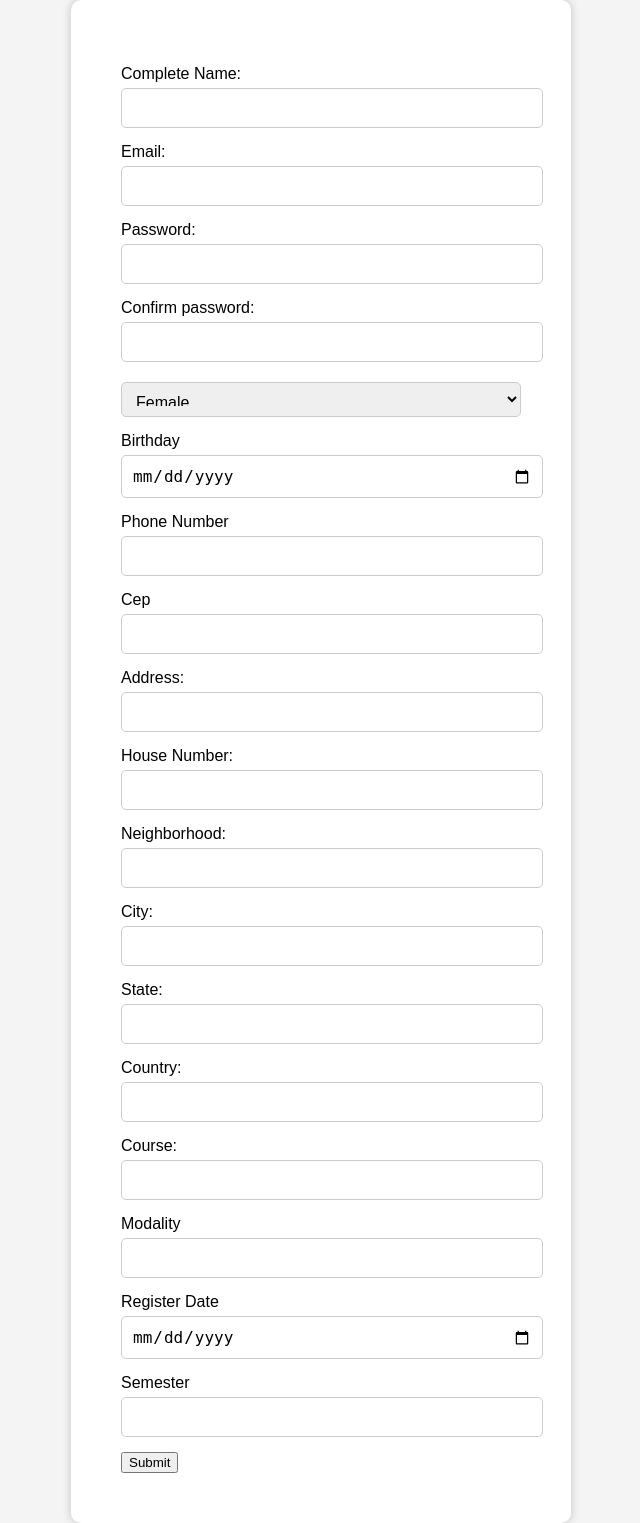
After one commit to Murilo1501/Academy, a PHP site: page /cadastro.html in a window 1280 px wide. The commit adds this page. Shown: the whole page, without its empty margins (319-959 px from the left). Run offline with PHP 8.4, Linux system fonts and the light colour scheme.

Commit message:
Login and register

```diff
--- a/Controller/aplicationController.php
+++ b/Controller/LoginController.php
@@ -12,13 +12,14 @@ if(!empty($_POST['email'])  && !empty($_POST['password'])){
     $filter = filter($user,$password);
 
     if($filter){
-       $success =  login($filter);
+       $success = login($filter);
        if($success){
            $_SESSION['email'] = $success;
            header("Location:../Views/logado.php");
            exit();
        }
     } else{
-
+       header("Location:../Views/index.php");
+       exit();
     }
 }
--- a/Controller/trateFunctions.php
+++ b/Controller/trateFunctions.php
@@ -2,12 +2,15 @@
 
 function filter($email,$senha):array{
 
-  $email =  filter_var($email,FILTER_VALIDATE_EMAIL);
+  $email = filter_var($email,FILTER_SANITIZE_EMAIL);
+  $email = filter_var($email,FILTER_VALIDATE_EMAIL);
   $email = htmlspecialchars($email);
   $email = addslashes($email);
 
   $senha = htmlspecialchars($senha);
   $senha = addslashes($senha);
+
+
 
 
   $data = [
--- /dev/null
+++ b/Views/cadastro.html
@@ -0,0 +1,106 @@
+<!DOCTYPE html>
+<html lang="en">
+<head>
+    <meta charset="UTF-8">
+    <meta http-equiv="X-UA-Compatible" content="IE=edge">
+    <meta name="viewport" content="width=device-width, initial-scale=1.0">
+    <title>Cadastro</title>
+    <style>
+       body {
+            font-family: Arial, sans-serif;
+            background: #f4f4f4;
+            margin: 0;
+            display: flex;
+            justify-content: center;
+            align-items: center;
+            height: 100%;
+        }
+
+        .container {
+            background: #fff;
+            border-radius: 10px;
+            box-shadow: 0 0 10px rgba(0, 0, 0, 0.2);
+            padding: 50px;
+            width: 400px;
+        }
+
+        h2 {
+            color: #3498db;
+        }
+
+        .form-group {
+            margin: 15px 0;
+        }
+
+        label {
+            display: block;
+            text-align: left;
+            font-weight: bold;
+        }
+
+        input[type="text"],
+        input[type="email"],
+        input[type="password"],
+        input[type="date"],
+        input[type="number"],
+        select {
+            width: 100%;
+            padding: 10px;
+            border: 1px solid #ccc;
+            border-radius: 5px;
+            font-size: 16px;
+            margin-top: 5px;
+        }
+
+        select {
+            height: 35px;
+        }
+
+        input[type="submit"] {
+            background-color: #3498db;
+            color: #fff;
+            border: none;
+            padding: 10px 20px;
+            border-radius: 5px;
+            cursor: pointer;
+        }
+
+        input[type="submit"]:hover {
+            background-color: #258cd1;
+        }
+</style>
+
+
+</head>
+<body>
+    <div class="container">
+        <form method="post" action="../Controller/registerController.php">
+           <div class="form-group">Complete Name:<label for="CompleteName"></label><input type="text" name="CompleteName" id="CompleteName"></div>
+           <div class="form-group">Email:<label for="email"></label><input type="email" name="email" id="email"></div>
+           <div class="form-group">Password:<label for="password"></label><input type="password" name="password" id="password"></div>
+           <div class="form-group">Confirm password:<label for="Confirmpassword"></label><input type="password" name="ConfirmPassword" id="ConfirmPassword"></div>
+           <div class="form-group">
+               <select name="gender" id="gender">
+                   <option value="female">Female</option>
+                   <option value="male">Male</option>
+               </select>
+           </div>
+           <div class="form-group">Birthday<label for="Birthday"></label><input type="date" name="Birthday" id="Birthday"></div>
+           <div class="form-group">Phone Number<label for="phoneNumber"></label><input type="number" name="phoneNumber" id="phoneNumber"></div>
+           <div class="form-group">Cep<label for="cep"></label><input type="number" name="cep" id="cep"></div>
+           <div class="form-group">Address:<label for="address"></label><input type="text" name="address" id="address"></div>
+           <div class="form-group">House Number:<label for="houseNumber"></label><input type="number" name="houseNumber" id="houseNumber"></div>
+           <div class="form-group">Neighborhood:<label for="neighborhood"></label><input type="text" name="neighborhood" id="neighborhood"></div>
+           <div class="form-group">City:<label for="city"></label><input type="text" name="city" id="city"></div>
+           <div class="form-group">State:<label for="State"></label><input type="text" name="State" id="State"></div>
+           <div class="form-group">Country:<label for="Country"></label><input type="text" name="country" id="country"></div>
+           <div class="form-group">Course:<label for="Course"></label><input type="text" name="course" id="course"></div>
+           <div class="form-group">Modality<label for="Modality"></label><input type="text" name="modality" id="modality"></div>
+           <div class="form-group">Register Date<label for="registerDate"></label><input type="date" name="registerDate" id="registerDate"></div>
+           <div class="form-group">Semester<label for="Semester"></label><input type="text" name="Semester" id="Semester"></div>
+
+           <button type="submit">Submit</button>
+        </form>
+    </div>
+</body>
+</html>
--- a/Views/index.php
+++ b/Views/index.php
@@ -18,7 +18,7 @@
     <div class="box">
         <div class="container">
             <h2>Login</h2>
-            <form action="../Controller/aplicationController.php" method="POST">
+            <form action="../Controller/LoginController.php" method="POST">
                 <div class="form-group">
                     <label for="username">Username</label>
                     <input type="text" id="username" name="email" placeholder="Your username">
```
Also changed, not shown: Controller/registerController.php (added, +9 -0 lines), Repository/login.php (+17 -11 lines), database/conn.php (+7 -2 lines).
